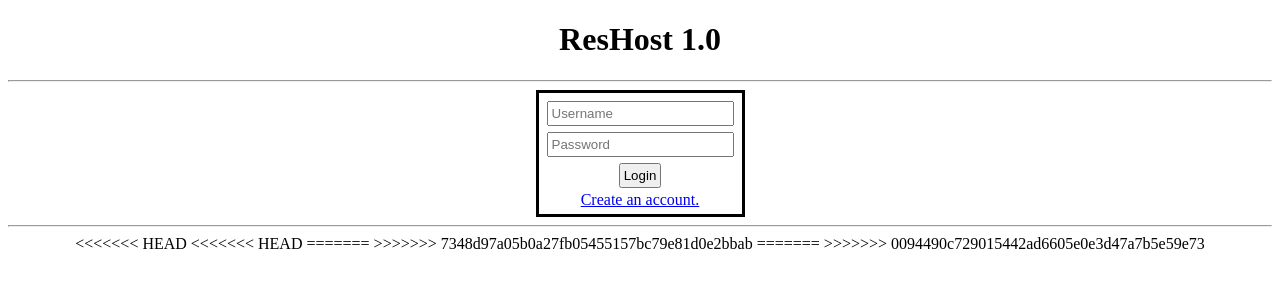
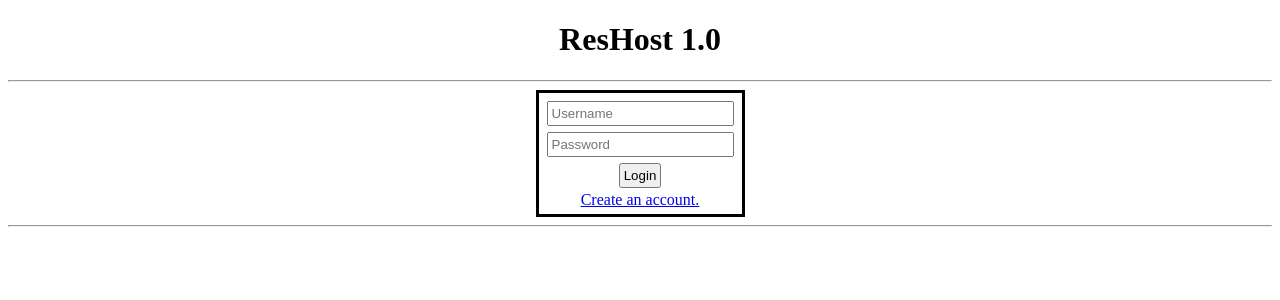
Before and after one commit to arkonger/CS252-lab6, a Flask app: page / in a window 1280 px wide. Shown: the top 300 px of the page. Run offline with Flask 2, Linux system fonts and the light colour scheme; data that the repository does not hold is empty.

Commit message:
fixed weird git artifacts?

```diff
--- a/templates/landing.html
+++ b/templates/landing.html
@@ -23,14 +23,6 @@
     <hr>
 
     <div id="pdfs">
-<<<<<<< HEAD
-<<<<<<< HEAD
-=======
-      $REPLACE_WITH_USER_LIST
->>>>>>> 7348d97a05b0a27fb05455157bc79e81d0e2bbab
-=======
-      $REPLACE_WITH_USER_LIST
->>>>>>> 0094490c729015442ad6605e0e3d47a7b5e59e73
     </div>
 
     <script>
```
